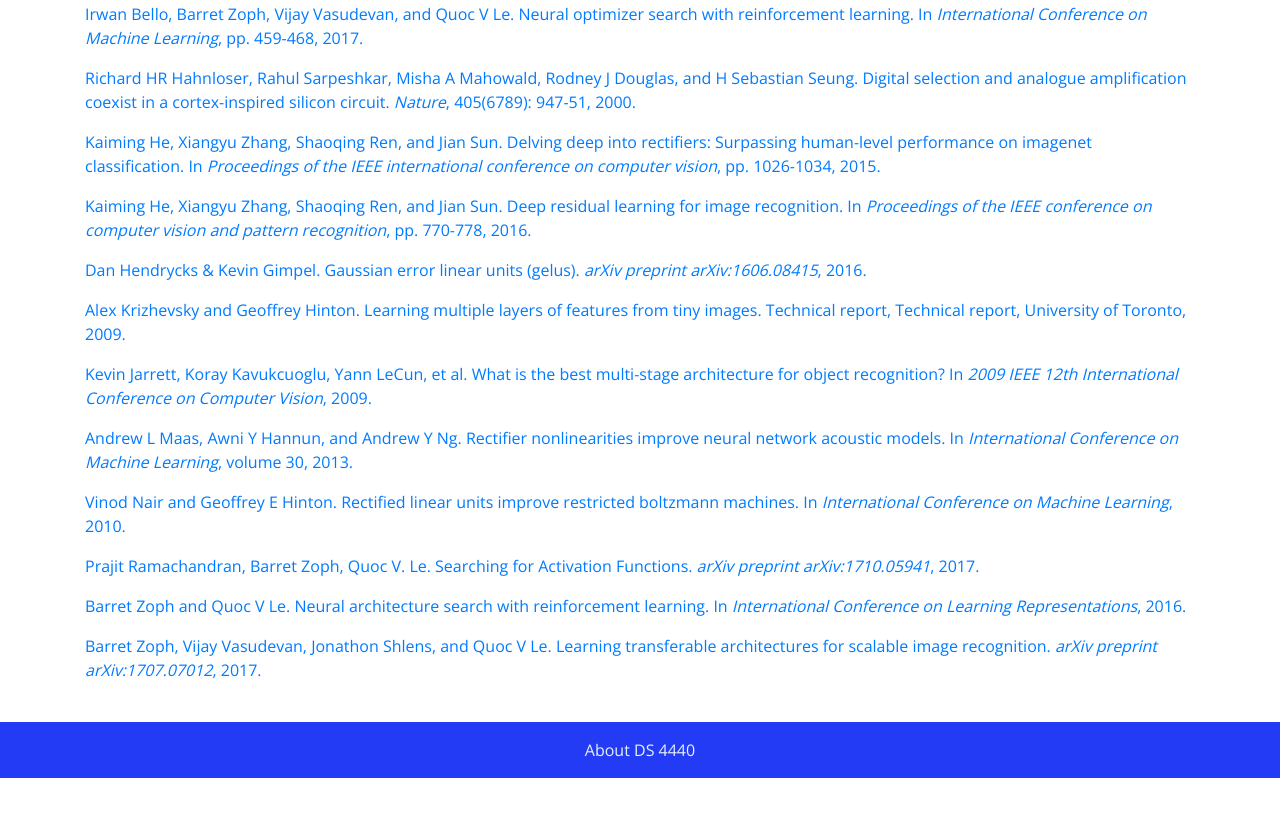
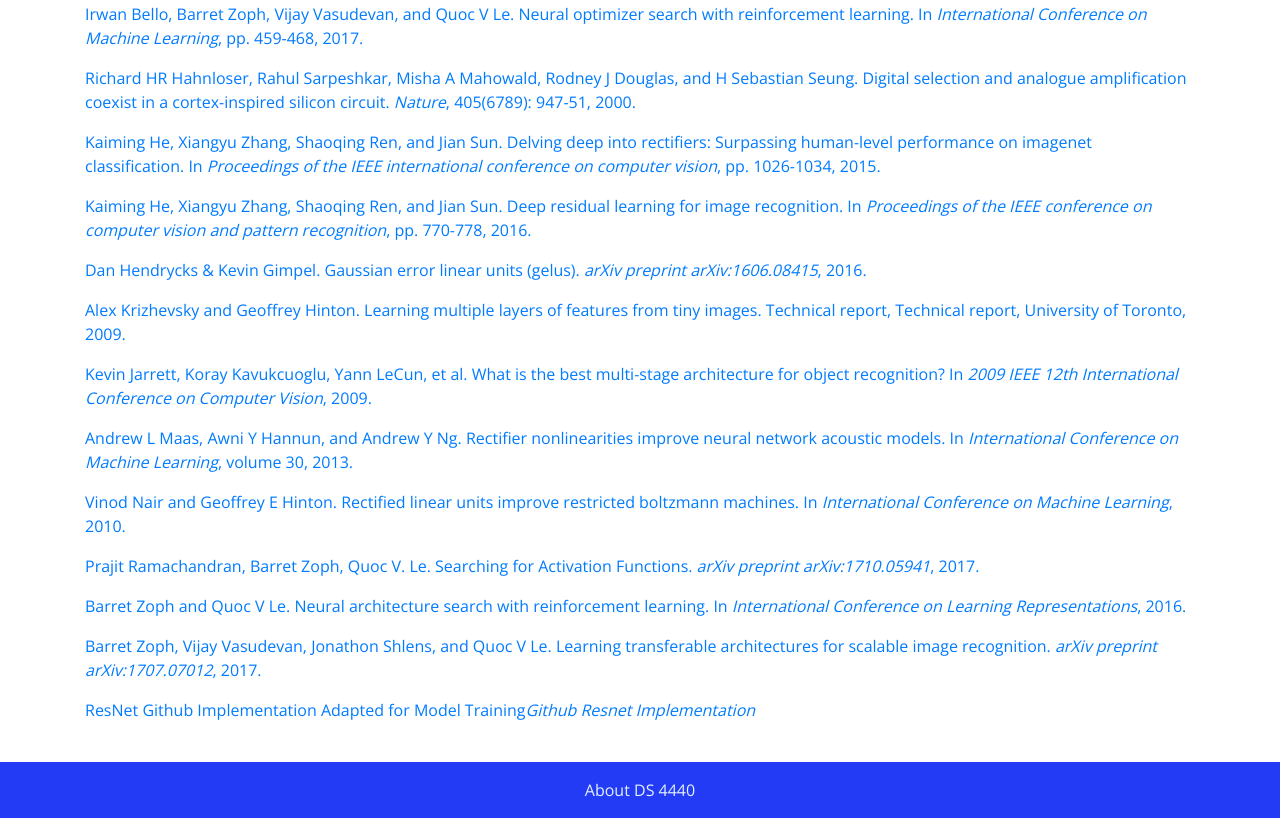
Before and after one commit to timaeusx/ds4440-activation-functions, a plain HTML site: page index.html in a window 1280 px wide. Shown: the part 5456-6274 px from the top of the page. Before the commit the page ends 6234 px from the top, so only its background shows below. Drawn offline with nearby package versions, Linux system fonts and the light colour scheme.

Commit message:
Update index.html

```diff
--- a/index.html
+++ b/index.html
@@ -236,6 +236,8 @@
 
 <p><a name="zoph-2017" href="https://arxiv.org/abs/1707.07012">Barret Zoph, Vijay Vasudevan, Jonathon Shlens, and Quoc V Le. Learning transferable architectures for scalable image recognition. <cite>arXiv preprint arXiv:1707.07012</cite>, 2017.</a></p>
 
+<p><a name="a-martyn" href="https://github.com/a-martyn/resnet/tree/master">ResNet Github Implementation Adapted for Model Training<cite>Github Resnet Implementation</cite></a></p>
+
 </div><!--col-->
 </div><!--row -->
 </div> <!-- container -->
```
